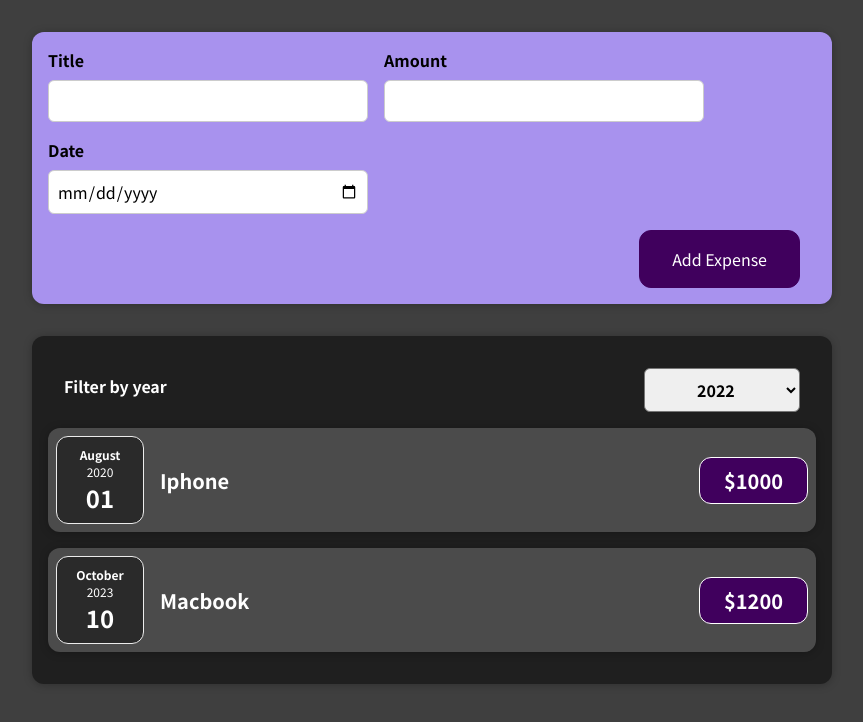
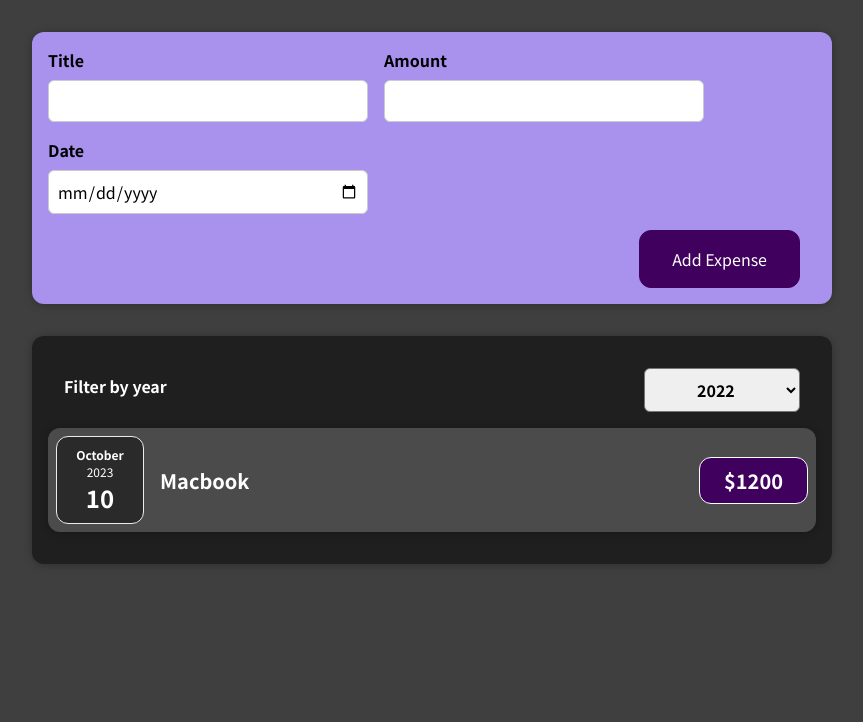
Before and after one commit to Saijeet7/react-starter, a React (Create React App) app: page / in a window 1280 px wide. Shown: the top 722 px of the page, without its empty margins (208-1071 px from the left). Built offline with nearby package versions, Linux system fonts and the light colour scheme.

Commit message:
Complete : filtered functionality added

```diff
--- a/src/components/Expenses/ExpenseItem.jsx
+++ b/src/components/Expenses/ExpenseItem.jsx
@@ -1,4 +1,4 @@
-import React, { useState } from "react";
+import React from "react";
 import "./ExpenseItem.css";
 import ExpenseDate from "./ExpenseDate";
 import Card from "../UI/Card";
--- a/src/components/Expenses/Expenses.jsx
+++ b/src/components/Expenses/Expenses.jsx
@@ -10,6 +10,10 @@
     setFilterYear(selectedYear);
   };
 
+  const filteredExpenses = props.item.filter((expense) => {
+    return expense.date.getFullYear().toString() === filterYear;
+  });
+
   return (
     <div>
       <Card className="expenses">
@@ -17,8 +21,9 @@
           selected={filterYear}
           onChangeFilter={filterChangeHandler}
         />
-        {props.item.map((expense) => (
+        {filteredExpenses.map((expense) => (
           <ExpenseItem
+            key={expense.id}
             title={expense.title}
             amount={expense.amount}
             date={expense.date}
```
